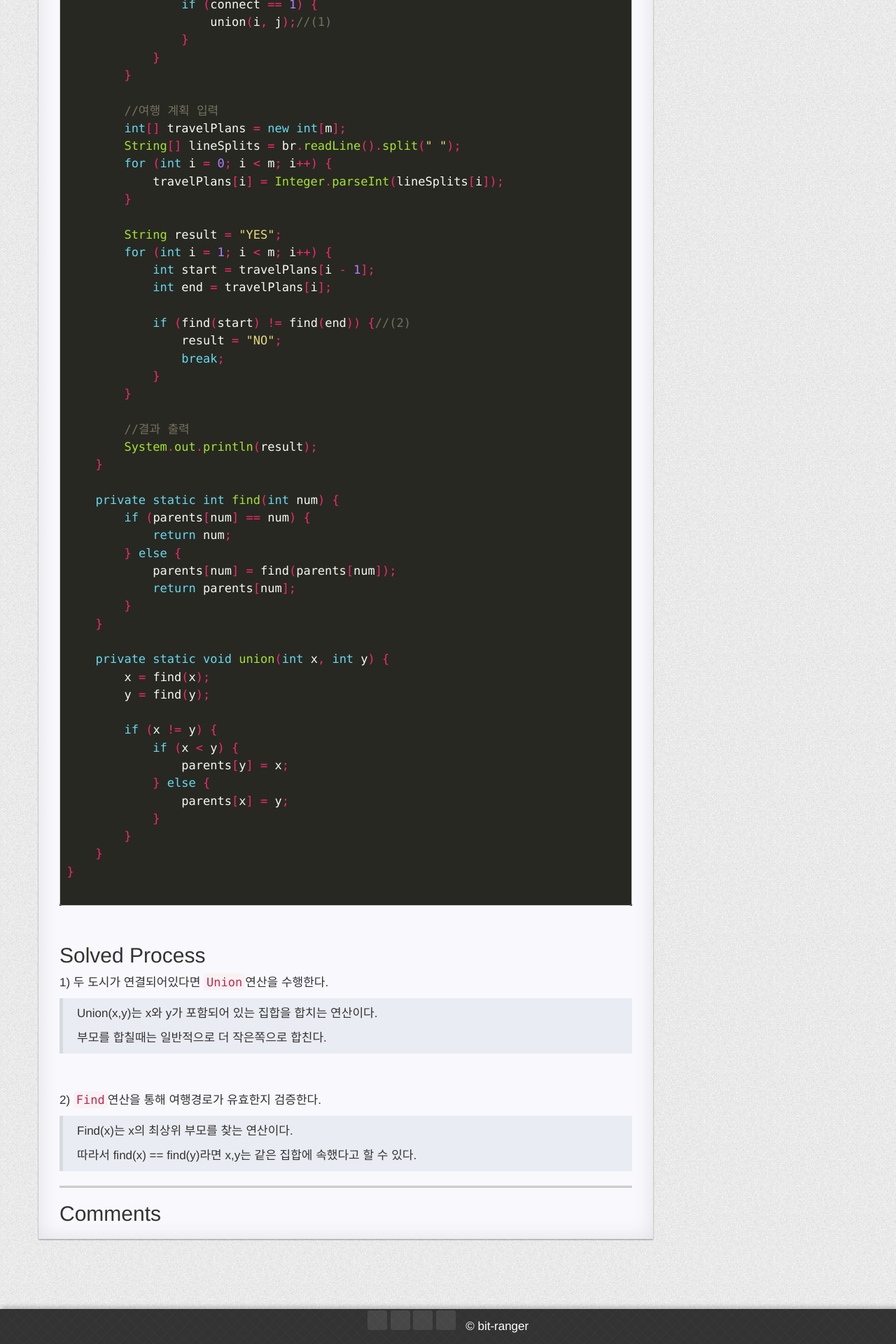
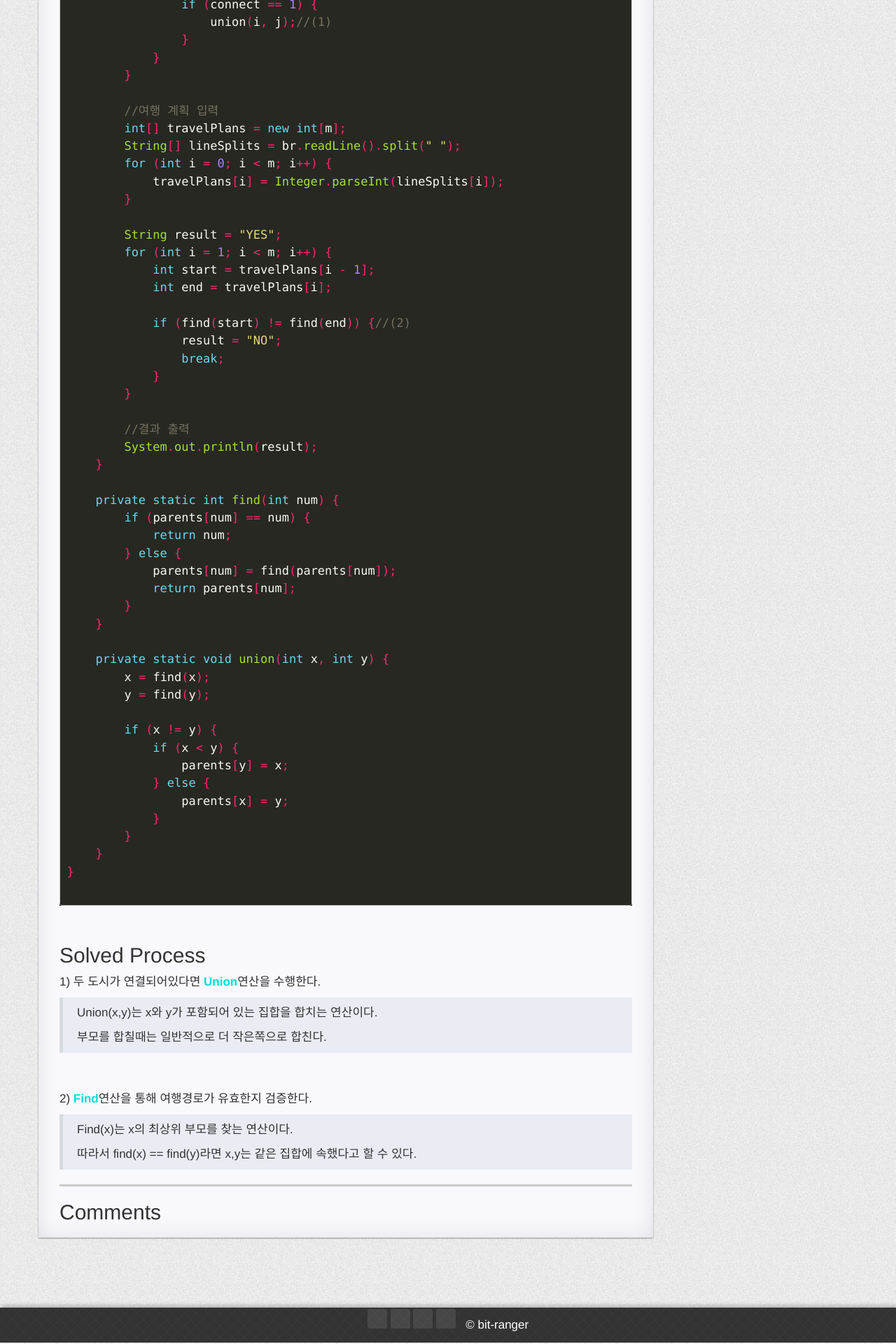
Before and after one commit to iyoungman/iyoungman.github.io, a Jekyll site: the page built from _posts/2020-04-29-boj-1976-여행가자.md, in a window 1280 px wide. Shown: the part 1426-3346 px from the top of the page at 70% size. Built offline with Jekyll 4.4.1, drawn with Linux system fonts in a browser that asks for light colours; nearby versions of some CDN libraries; some web fonts are replaced; comment, search, counter and statistics services are not loaded; a style sheet for code colours, icons or effects is not loaded.

```diff
--- a/_posts/2020-04-29-boj-1976-여행가자.md
+++ b/_posts/2020-04-29-boj-1976-여행가자.md
@@ -109,7 +109,7 @@ public class Main {
 <br>
 
 ## Solved Process
-1) 두 도시가 연결되어있다면 `Union`연산을 수행한다.
+1) 두 도시가 연결되어있다면 **Union**연산을 수행한다.
 
 > Union(x,y)는 x와 y가 포함되어 있는 집합을 합치는 연산이다.
 >
@@ -117,7 +117,7 @@ public class Main {
 
 <br>
 
-2) `Find`연산을 통해 여행경로가 유효한지 검증한다.
+2) **Find**연산을 통해 여행경로가 유효한지 검증한다.
 
 > Find(x)는 x의 최상위 부모를 찾는 연산이다.
 >
```
Also changed, not shown: _posts/2020-04-30-Java9-Module.md (+1 -0 lines).
